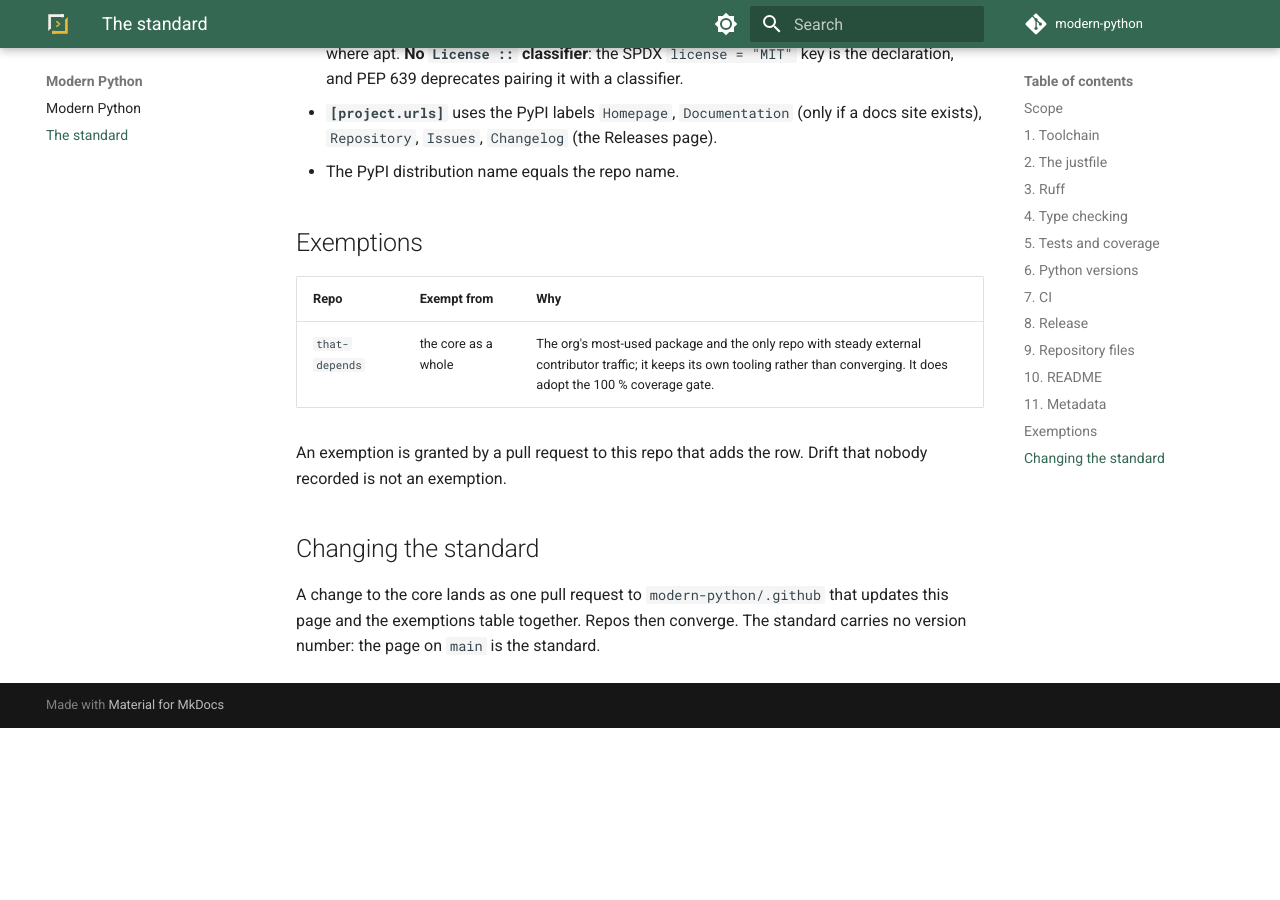
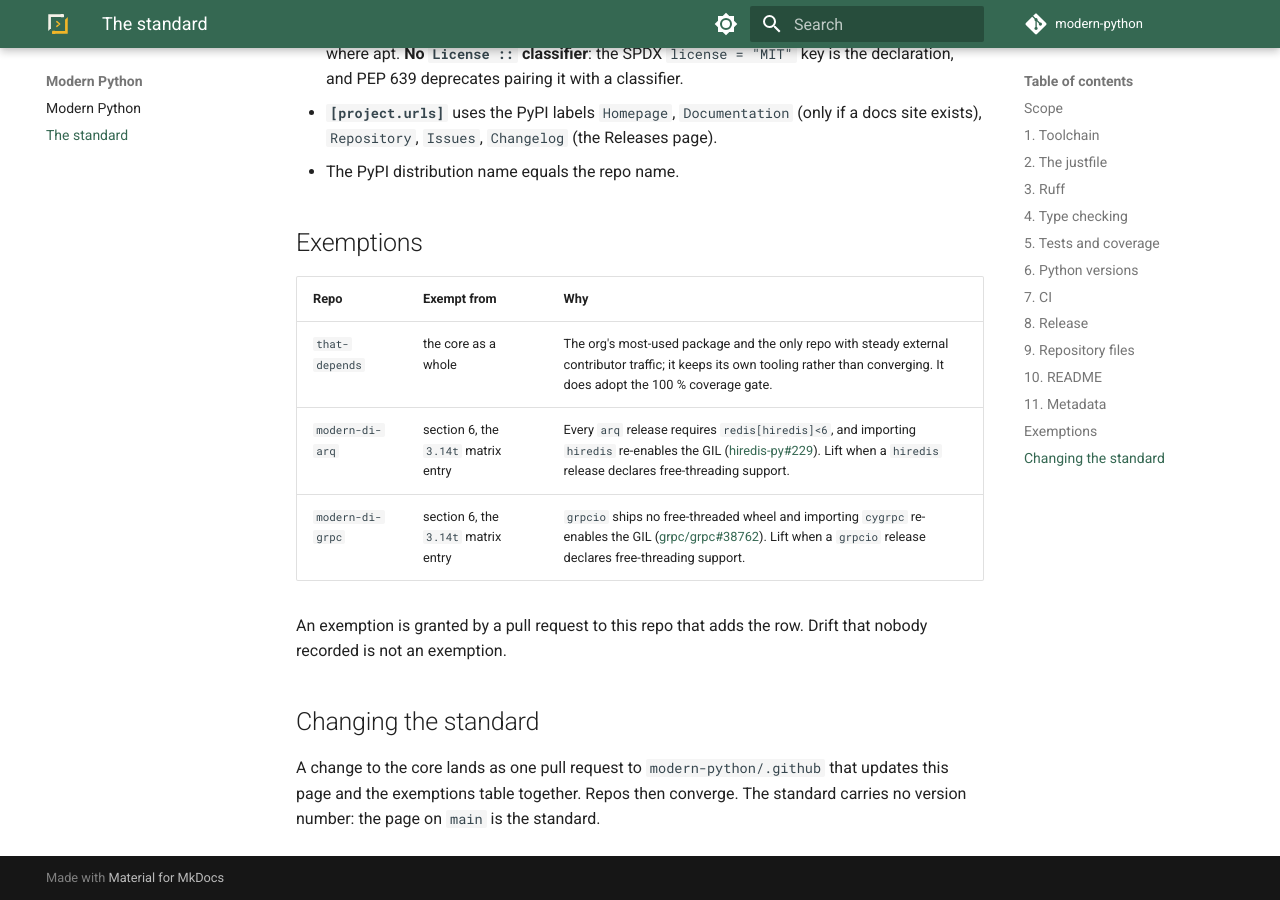
Before and after one commit to modern-python/.github, an MkDocs documentation site: the page built from docs/standard.md, in a window 1280 px wide and 900 px high, scrolled down 5698 px. Built offline with MkDocs 1.6.1 and Material for MkDocs 9.7.7, drawn with Linux system fonts in a browser that asks for light colours; before the commit the page ends 6426 px from its top, so only the background shows below that.

Commit message:
docs(standard): exempt modern-di-arq and modern-di-grpc from the 3.14t matrix entry (#97)
Both repos cannot keep the GIL disabled on 3.14t because of a dependency, not their own code: every arq release requires redis[hiredis]<6 and hiredis re-enables the GIL on import (redis/hiredis-py#229); grpcio ships no free-threaded wheel and cygrpc re-enables the GIL on import (grpc/grpc#38762). Each row names the upstream release that lifts it.

Refs #91

```diff
--- a/docs/standard.md
+++ b/docs/standard.md
@@ -212,6 +212,8 @@
 | Repo | Exempt from | Why |
 |---|---|---|
 | `that-depends` | the core as a whole | The org's most-used package and the only repo with steady external contributor traffic; it keeps its own tooling rather than converging. It does adopt the 100 % coverage gate. |
+| `modern-di-arq` | section 6, the `3.14t` matrix entry | Every `arq` release requires `redis[hiredis]<6`, and importing `hiredis` re-enables the GIL ([hiredis-py#229](https://github.com/redis/hiredis-py/issues/229)). Lift when a `hiredis` release declares free-threading support. |
+| `modern-di-grpc` | section 6, the `3.14t` matrix entry | `grpcio` ships no free-threaded wheel and importing `cygrpc` re-enables the GIL ([grpc/grpc#38762](https://github.com/grpc/grpc/issues/38762)). Lift when a `grpcio` release declares free-threading support. |
 
 An exemption is granted by a pull request to this repo that adds the row. Drift that nobody
 recorded is not an exemption.
```
